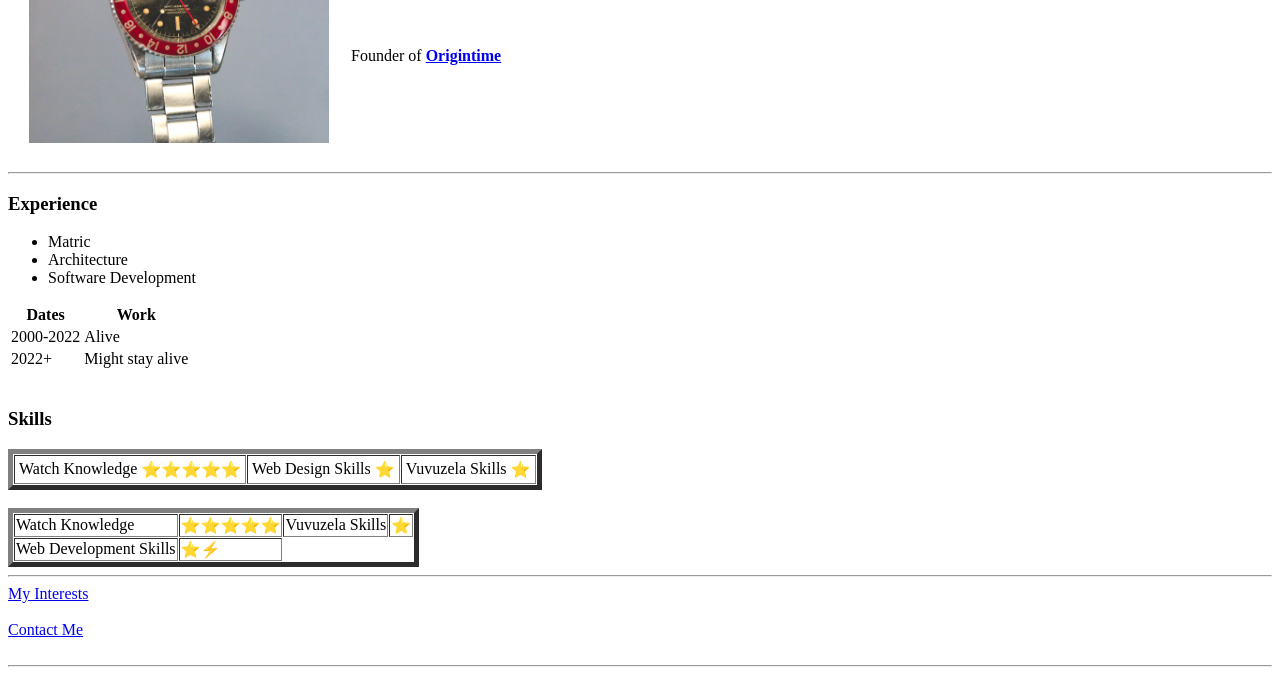
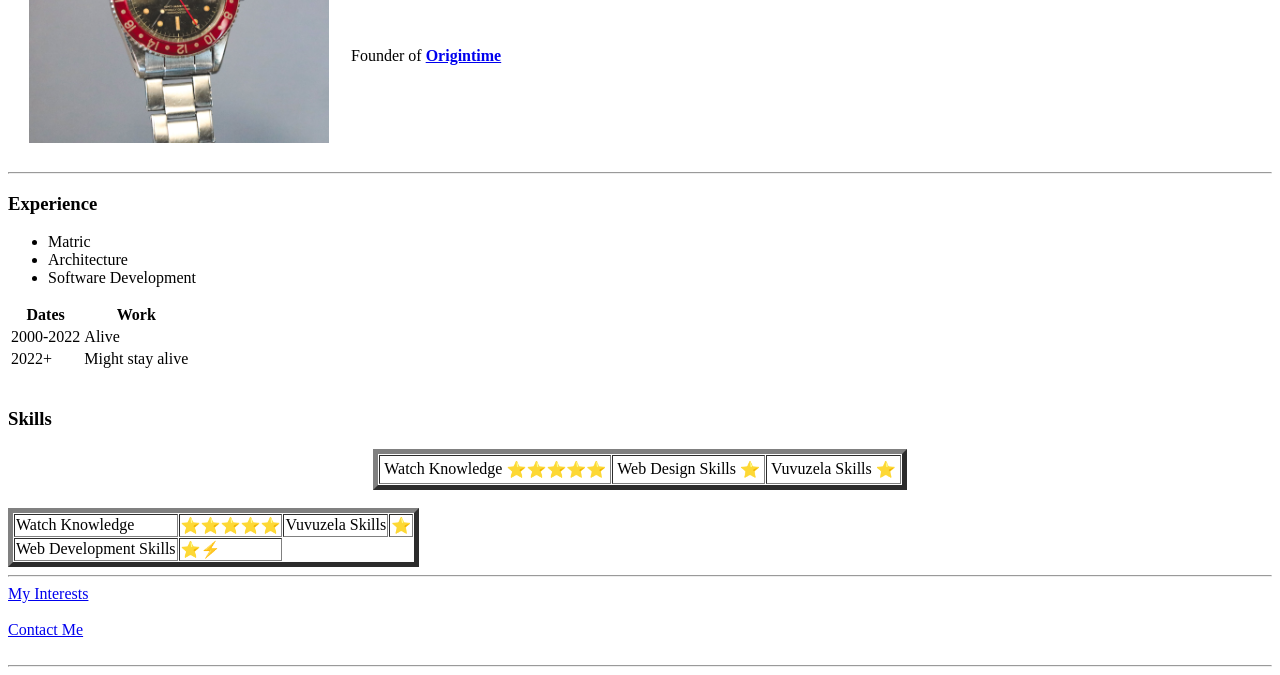
Before and after one commit to JimboT0/CV, a plain HTML site: page index.html in a window 1280 px wide. Shown: the part 186-861 px from the top of the page. Drawn offline with Linux system fonts and the light colour scheme.

Commit message:
Center one table

```diff
--- a/index.html
+++ b/index.html
@@ -52,7 +52,7 @@
 
 
 
-  <table cellspacing="1" border="5">
+  <center><table cellspacing="1" border="5">
     <tr>
       <td>
         <table>
@@ -79,7 +79,7 @@
         </table>
       </td>
     </tr>
-  </table>
+    </table></center>
 
 
 
```
